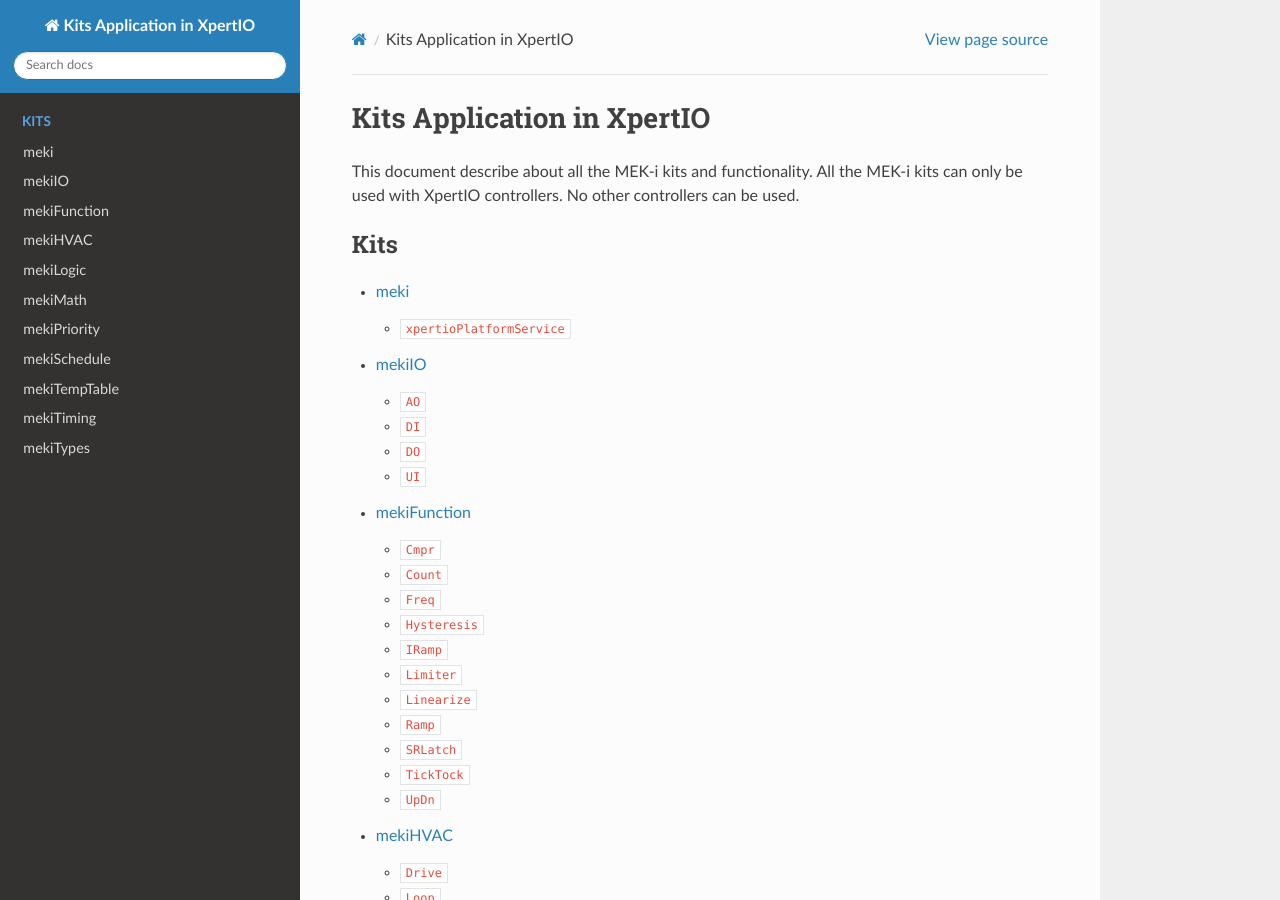
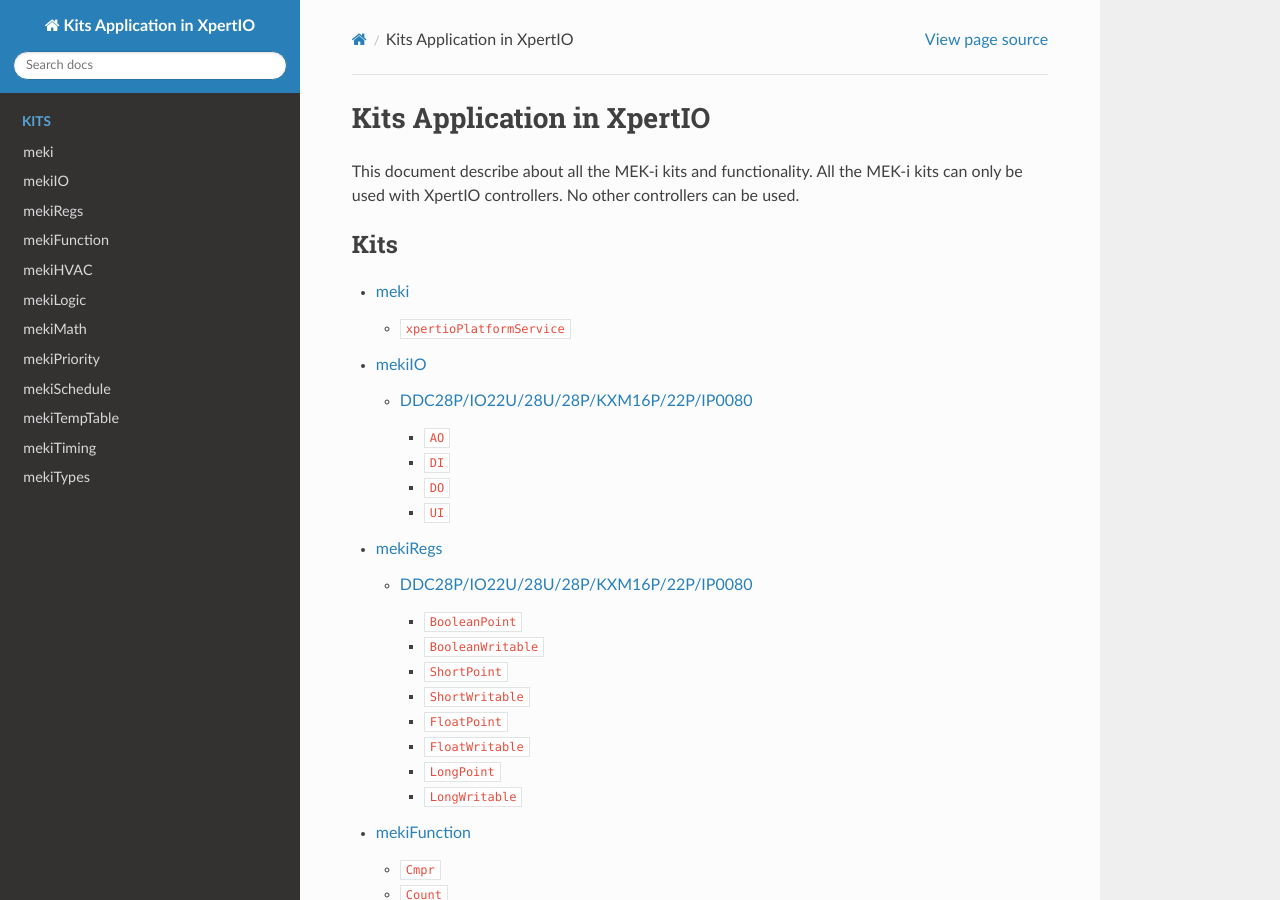
Before and after one commit to sk-teh/docs, a Sphinx documentation site: the page built from docs/source/index.rst, in a window 1280 px wide and 900 px high. Built offline with Sphinx 7.4.7 and the Read the Docs theme 2.0.0, drawn with Linux system fonts in a browser that asks for light colours; some of the changed lines change nothing that is shown.

Commit message:
Commit mekiRegs

```diff
--- a/docs/source/conf.py
+++ b/docs/source/conf.py
@@ -31,6 +31,7 @@
         'index.html',
         'meki.html',
         'mekiIO.html',
+        'mekiRegs.html',
         'mekiFunction.html',
         'mekiHVAC.html',
         'mekiLogic.html',
--- a/docs/source/index.rst
+++ b/docs/source/index.rst
@@ -6,11 +6,12 @@
 No other controllers can be used.
 
 .. toctree::
-   :maxdepth: 20
+   :maxdepth: 30
    :Caption: Kits
 
    meki
    mekiIO
+   mekiRegs
    mekiFunction
    mekiHVAC
    mekiLogic
--- a/docs/source/mekiIO.rst
+++ b/docs/source/mekiIO.rst
@@ -1,5 +1,7 @@
 mekiIO
 ======
+DDC28P/IO22U/28U/28P/KXM16P/22P/IP0080
+--------------------------------------
 
 .. py:data:: AO
 
@@ -38,16 +40,14 @@
                         - *False* = normal output, *True* = out of service.
                         - When **OutofService** is *true*, the **Out** is always *0*
     :type OutofServices: boolean
+    :param SquarerootOutput: Enables the output to take the square root operation, relationship between output value and physical value:
 
-    :param SquarerootOutput: Enables the output to take the square root operation.
-
-                        - Relationship between output value and physical value:
-                            - *Physical Calculated Value* (%) = *Out* (%) * *Out* (%)
-                            - *Physical Value* = *Physical Calculated Value* (%) * (*Out High* - *Out Low*) + *Out Low*
-                            - **Out** (%) = 100 * **Out**/ (**ScaleHigh** - **ScaleLow**)
-                            - *Out*(High) = 10V (voltage type), 20mA (current type)
-                            - *Out*(Low) = 0V (voltage type), 0mA (current type 0 - 20mA), 4mA (current type 4 - 20mA)
-    :type SquarerootOutput: boolean
+                - *Physical Calculated Value* (%) = *Out* (%) * *Out* (%)
+                - *Physical Value* = *Physical Calculated Value* (%) * (*Out High* - *Out Low*) + *Out Low*
+                - **Out** (%) = 100 * **Out**/ (**ScaleHigh** - **ScaleLow**)
+                - *Out*(High) = 10V (voltage type), 20mA (current type)
+                - *Out*(Low) = 0V (voltage type), 0mA (current type 0 - 20mA), 4mA (current type 4 - 20mA)
+    :type SquarerootOutput: option
     :param ClampingHighEnable: Enables the clamping *high* limit control for the output value.
     :type ClampingHighEnable: boolean
     :param ClampingLowEnable: Enables the clamping *low* limit control for the output value.
--- /dev/null
+++ b/docs/source/mekiRegs.rst
@@ -0,0 +1,116 @@
+mekiRegs
+========
+DDC28P/IO22U/28U/28P/KXM16P/22P/IP0080
+--------------------------------------
+
+.. py:data:: BooleanPoint
+
+    .. image:: _static/img/reg/bool.png
+        :width: 300
+        :alt: BooleanPoint component
+
+    **Boolean Point** is used to access to controller Boolean point type (read only) register = Modbus discrete input. The register address is 0-based whereby controller documented address is 1-based.
+
+    :param Addr: Boolean point register address, a total of 16 non-repeating address (from 2000 to 2015)
+    :type Addr: address
+    :param In: Boolean point register (read only) input value
+    :type In: boolean
+
+.. py:data:: BooleanWritable
+
+    .. image:: _static/img/reg/boolwr.png
+        :width: 300
+        :alt: BooleanWritable component
+
+    **Boolean Writable** is used to access to controller Boolean writable type register = Modbus coil output. The register address is 0-based whereby controller documented address is 1-based.
+
+    :param Addr: Boolean writable register address, a total of 16 non-repeating address (from 2000 to 2015)
+    :type Addr: address
+    :param Out: Boolean writable register output value
+    :type Out: boolean
+    :param In: Input value
+    :type In: boolean
+
+.. py:data:: ShortPoint
+
+    .. image:: _static/img/reg/short.png
+        :width: 300
+        :alt: ShortPoint component
+
+    **Short Point** is used to access to controller short point type (read only) register = Modbus input register (16-bits integer). The register address is 0-based whereby controller documented address is 1-based.
+
+    :param Addr: Short point register address, a total of 16 non-repeating address (from 2000 to 2015)
+    :type Addr: address
+    :param In: Short point register (read only) input value
+    :type In: integer
+
+.. py:data:: ShortWritable
+
+    .. image:: _static/img/reg/shortwr.png
+        :width: 300
+        :alt: ShortWritable component
+
+    **Short Writable** is used to access to controller short writable type register = Modbus holding register (16-bits integer). The register address is 0-based whereby controller documented address is 1-based.
+
+    :param Addr: Short writable address, a total of 16 non-repeating address (from 2000 to 2015)
+    :type Addr: address
+    :param Out: Writable register output value
+    :type Out: integer
+    :param In: Input value
+    :type In: integer
+
+.. py:data:: FloatPoint
+
+    .. image:: _static/img/reg/float.png
+        :width: 300
+        :alt: FloatPoint component
+
+    **Float Point** is used to access to controller float point type (read only) register = Modbus input register (floating point). The register address is 0-based whereby controller documented address is 1-based.
+
+    :param Addr: Float point address, a total of 16 non-repeating address (from 2016 to 2046)
+    :type Addr: address
+    :param In: Float point register (read only) input value
+    :type In: real
+
+.. py:data:: FloatWritable
+
+    .. image:: _static/img/reg/floatwr.png
+        :width: 300
+        :alt: FloatWritable component
+
+    **Float Writable** is used to access to controller float writable type register = Modbus holding register (floating point). The register address is 0-based whereby controller documented address is 1-based.
+
+    :param Addr: Float writable address, a total of 16 non-repeating address (from 2016 to 2046)
+    :type Addr: address
+    :param Out: Float Writable register output value
+    :type Out: real
+    :param In: Input value
+    :type In: real
+
+.. py:data:: LongPoint
+
+    .. image:: _static/img/reg/long.png
+        :width: 300
+        :alt: LongPoint component
+
+    **Long Point** is used to access to controller long point type (readonly) register = Modbus input register (32-bits integer). The register address is 0-based whereby controller documented address is 1-based.
+
+    :param Addr: Long point address, a total of 16 non-repeating address (from 2016 to 2046)
+    :type Addr: address
+    :param In: Long point register (read only) input value
+    :type In: integer
+
+.. py:data:: LongWritable
+
+    .. image:: _static/img/reg/longwr.png
+        :width: 300
+        :alt: LongWritable component
+
+    **Long Writable** is used to access to controller float writable type register = Modbus holding register (floating point). The register address is 0-based whereby controller documented address is 1-based.
+
+    :param Addr: Long writable address, a total of 16 non-repeating address (from 2016 to 2046)
+    :type Addr: address
+    :param Out: Long Writable register output value
+    :type Out: integer
+    :param In: Input value
+    :type In: integer
```
Also changed, not shown: docs/source/_static/img/reg/bool.png (added), docs/source/_static/img/reg/boolwr.png (added), docs/source/_static/img/reg/float.png (added), docs/source/_static/img/reg/floatwr.png (added), docs/source/_static/img/reg/long.png (added), docs/source/_static/img/reg/longwr.png (added), docs/source/_static/img/reg/short.png (added), docs/source/_static/img/reg/shortwr.png (added).
